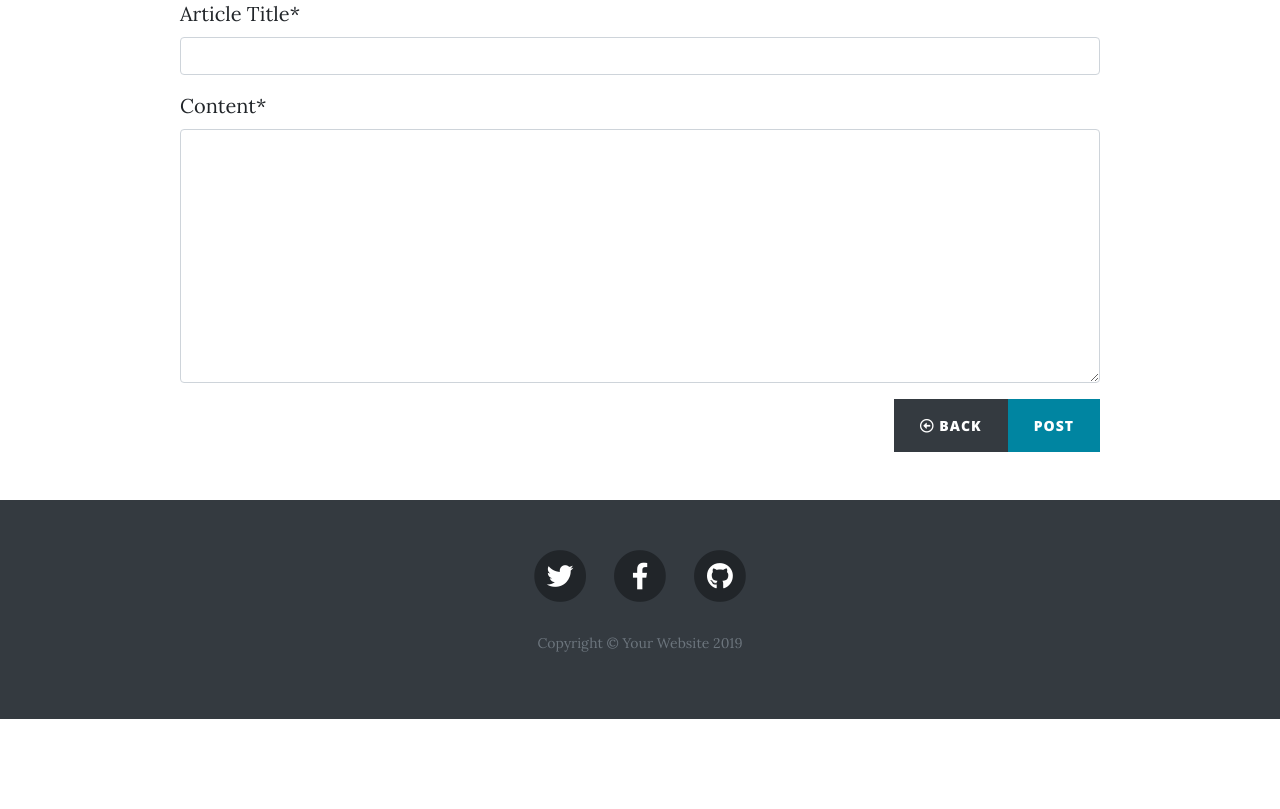
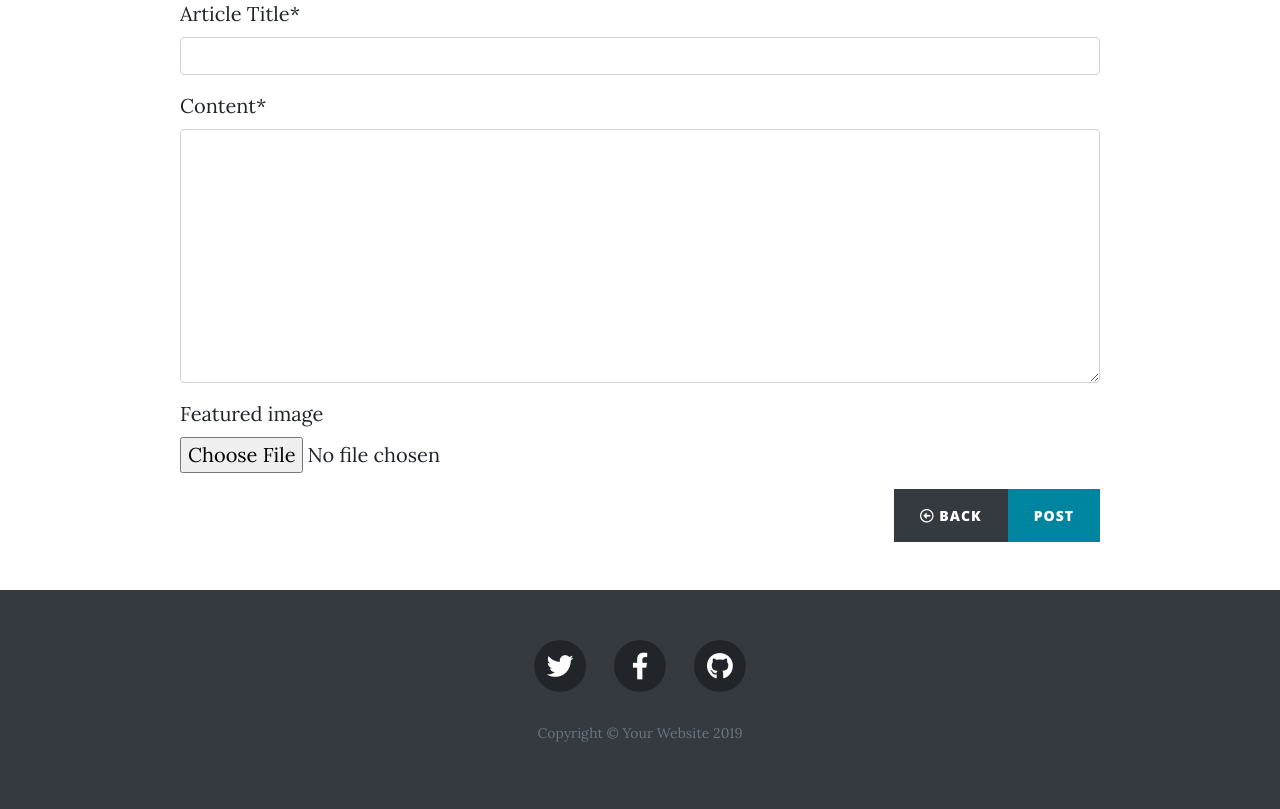
Before and after one commit to TareqMonwer/Blog, a Django app: page /new/ in a window 1280 px wide. Shown: the part 730-1539 px from the top of the page. Before the commit the page ends 1449 px from the top, so only its background shows below. Run offline with Django 3.2, Linux system fonts and the light colour scheme; some libraries are stand-ins or nearby versions.

Commit message:
blog featured image and update templates

```diff
--- a/blog/blog/articles/models.py
+++ b/blog/blog/articles/models.py
@@ -22,6 +22,7 @@ class Article(TimeStampedModel):
         ('published', 'Published')
     )
     title = models.CharField("Article Title", max_length=255)
+    featured_image = models.ImageField(upload_to="featured_images", blank=True)
     slug = AutoSlugField("Article Address", unique=True,
                          always_update=False, populate_from='title')
     author = models.ForeignKey(settings.AUTH_USER_MODEL,
@@ -36,7 +37,8 @@ class Article(TimeStampedModel):
     likes = models.ManyToManyField('Like', related_name='article_liked', blank=True)
 
     class Meta:
-        ordering = ['-created']
+        ordering = ['created']
+        get_latest_by = "created"
 
     def __str__(self):
         return self.title
--- a/blog/blog/articles/views.py
+++ b/blog/blog/articles/views.py
@@ -20,7 +20,7 @@ class ArticleList(ListView):
 
     def get_context_data(self, **kwargs):
         context = super().get_context_data(**kwargs)
-        last_article = Article.published.first()
+        last_article = Article.published.latest()
         context['last_article'] = last_article
         return context
 
@@ -50,7 +50,7 @@ class ArticleDetail(DetailView):
 
 class ArticleCreate(AuthorArticleEditMixin, CreateView):
     model = Article
-    fields = ['title', 'content']
+    fields = ['title', 'content', 'featured_image']
 
     def form_valid(self, form):
         form.instance.author = self.request.user
@@ -59,7 +59,7 @@ class ArticleCreate(AuthorArticleEditMixin, CreateView):
 
 class ArticleUpdate(AuthorArticleEditMixin, UpdateView):
     model = Article
-    fields = ['title', 'content']
+    fields = ['title', 'content', 'featured_image']
 
 
 class ArticleLike(View):
--- a/blog/blog/templates/articles/article_form.html
+++ b/blog/blog/templates/articles/article_form.html
@@ -13,14 +13,21 @@
 
 {% block content %}
    <!-- Page Header -->
-  <header class="masthead" style="background-image: url('img/post-bg.jpg')">
+   <header class="masthead"
+   {% if object.featured_image %}
+   style="background-image: linear-gradient(rgba(0, 0, 0, 0.6), rgba(0, 0, 0, 0.6)),
+           url('{{ object.featured_image.url }}')"
+   {% else %}
+     style="background-image: url('img/post-bg.jpg')"
+   {% endif %}>
     <div class="overlay"></div>
     <div class="container">
       <div class="row">
         <div class="col-lg-8 col-md-10 mx-auto">
           <div class="post-heading">
             {% if object %}
-              <h1>{% trans "Update Article" %}</h1>
+              <h4>{% trans "Update Article" %}</h4>
+              <h1>{{ object.title }}</h1>
             {% else %}
               <h1>{% trans "Publish new article" %}</h1>
             {% endif %}
@@ -36,7 +43,7 @@
   <div class="container pt-3">
     <div class="row justify-content-center">
       <div class="col-md-10">
-        <a href="" class="text-dark d-block mb-5" title="Back to home"><i class="fas fa-arrow-alt-circle-left fa-2x"></i></a>
+        <a href="{% url 'articles:home' %}" class="text-dark d-block mb-5" title="Back to home"><i class="fas fa-arrow-alt-circle-left fa-2x"></i></a>
         <form class="" method="POST" action=".">
           {% csrf_token %}
           {{ form.media }}
```
Also changed, not shown: blog/blog/templates/articles/detail.html (+9 -3 lines), blog/blog/templates/inc/_fixed_actions.html (+11 -1 lines), blog/blog/templates/pages/index.html (+7 -1 lines), blog/blog/articles/migrations/0008_article_featured_image.py (added).
